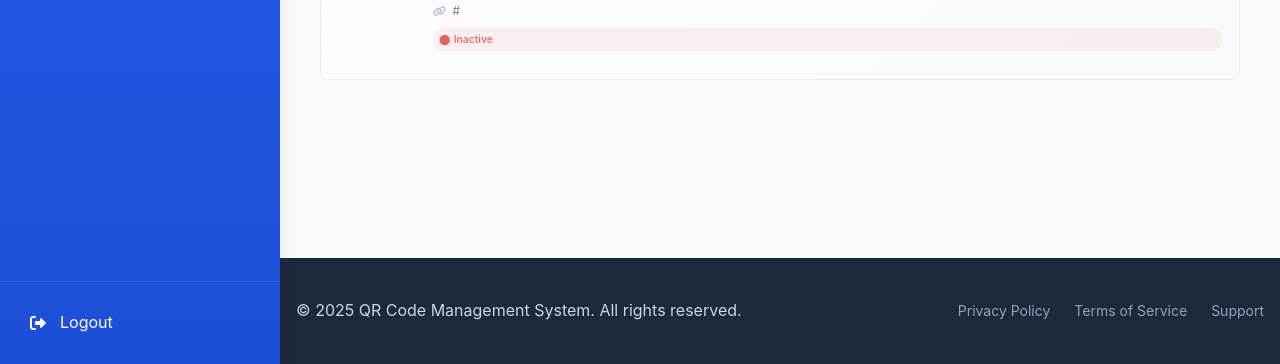
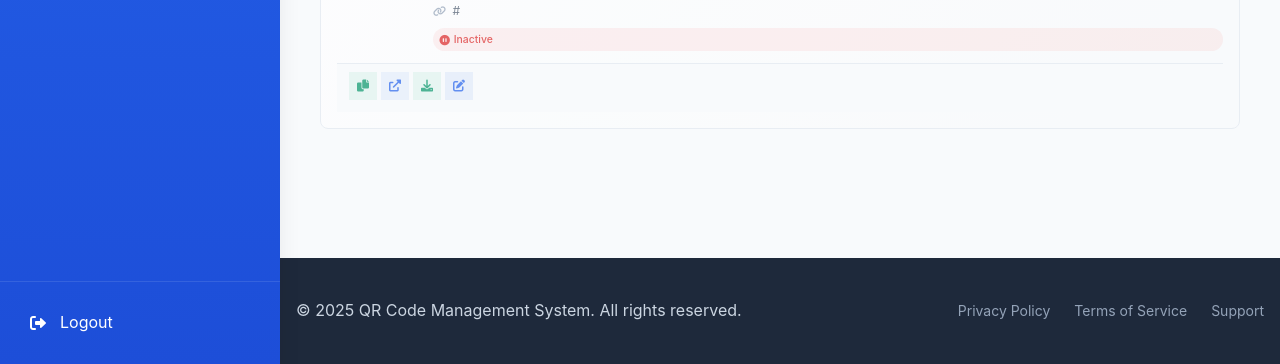
Before and after one commit to nguyen-ngo/QR_Code_Management, a Python web app: template templates/project_qr_codes.html in a window 1280 px wide. Shown: the part 436-800 px from the top of the page. Run offline with Jinja, Linux system fonts and the light colour scheme; the template is opened without the code that fills it: most values are stand-ins (such as "Sample title", 1, 10 or a date in 2020).

Commit message:
Updated project qr codes page UI

```diff
--- a/templates/project_qr_codes.html
+++ b/templates/project_qr_codes.html
@@ -252,11 +252,78 @@
     min-width: 0;
   }
 
-  .qr-actions {
+  /* QR Card Actions - ADDED FROM DASHBOARD */
+  .qr-card-actions {
     display: flex;
-    gap: var(--spacing-2);
-    padding-top: var(--spacing-3);
+    gap: var(--spacing-1);
+    justify-content: flex-start;
+    padding-top: var(--spacing-2);
     border-top: 1px solid var(--gray-200);
+    margin-top: var(--spacing-2);
+  }
+
+  .qr-action-btn {
+    width: 28px;
+    height: 28px;
+    border-radius: var(--radius-md);
+    border: none;
+    display: flex;
+    align-items: center;
+    justify-content: center;
+    cursor: pointer;
+    transition: var(--transition);
+    font-size: 0.75rem;
+    text-decoration: none;
+  }
+
+  .qr-action-btn.copy {
+    background: rgba(16, 185, 129, 0.1);
+    color: #059669;
+  }
+
+  .qr-action-btn.copy:hover {
+    background: #059669;
+    color: var(--white);
+  }
+
+  .qr-action-btn.link {
+    background: rgba(59, 130, 246, 0.1);
+    color: #2563eb;
+  }
+
+  .qr-action-btn.link:hover {
+    background: #2563eb;
+    color: var(--white);
+  }
+
+  .qr-action-btn.download {
+    background: rgba(16, 185, 129, 0.1);
+    color: #059669;
+  }
+
+  .qr-action-btn.download:hover {
+    background: #059669;
+    color: var(--white);
+  }
+
+  .qr-action-btn.edit {
+    background: rgba(37, 99, 235, 0.1);
+    color: var(--primary-color);
+  }
+
+  .qr-action-btn.edit:hover {
+    background: var(--primary-color);
+    color: var(--white);
+  }
+
+  .qr-action-btn.toggle {
+    background: rgba(245, 158, 11, 0.1);
+    color: #d97706;
+  }
+
+  .qr-action-btn.toggle:hover {
+    background: #d97706;
+    color: var(--white);
   }
 
   .qr-status-badge {
@@ -695,26 +760,47 @@
           {% endif %}
 
           <span class="qr-status-badge {{ 'active' if qr.active_status else 'inactive' }}">
-            <i class="fas fa-circle"></i>
+            <i class="fas {{ 'fa-check-circle' if qr.active_status else 'fa-pause-circle' }}"></i>
             {{ 'Active' if qr.active_status else 'Inactive' }}
           </span>
         </div>
       </div>
 
-      <!-- QR Actions -->
-      {% if session.role == 'admin' %}
-      <div class="qr-actions">
+      <!-- QR Card Actions - ADDED ALL BUTTONS -->
+      <div class="qr-card-actions">
+        <button class="qr-action-btn copy"
+                onclick="event.stopPropagation(); copyQRUrl({{ qr.id }})"
+                title="Copy QR Code URL">
+          <i class="fas fa-copy"></i>
+        </button>
+
+        <button class="qr-action-btn link"
+                onclick="event.stopPropagation(); openQRLink({{ qr.id }})"
+                title="Open QR Code Link">
+          <i class="fas fa-external-link-alt"></i>
+        </button>
+
+        <button class="qr-action-btn download"
+                onclick="event.stopPropagation(); downloadQRFromCard(this)"
+                title="Download QR Code">
+          <i class="fas fa-download"></i>
+        </button>
+
         <a href="{{ url_for('edit_qr_code', qr_id=qr.id) }}"
-           class="btn btn-sm btn-secondary"
-           onclick="event.stopPropagation()">
-          <i class="fas fa-edit"></i> Edit
+           class="qr-action-btn edit"
+           onclick="event.stopPropagation()"
+           title="Edit QR Code">
+          <i class="fas fa-edit"></i>
         </a>
-        <button onclick="event.stopPropagation(); deleteQRCode({{ qr.id }}, '{{ qr.name }}')"
-                class="btn btn-sm btn-danger">
-          <i class="fas fa-trash"></i> Delete
+
+        {% if session.role == 'admin' %}
+        <button class="qr-action-btn toggle"
+                onclick="event.stopPropagation(); toggleQRCodeStatus({{ qr.id }})"
+                title="{{ 'Deactivate' if qr.active_status else 'Activate' }} QR Code">
+          <i class="fas {{ 'fa-pause' if qr.active_status else 'fa-play' }}"></i>
         </button>
+        {% endif %}
       </div>
-      {% endif %}
     </div>
     {% endfor %}
   </div>
```
Also changed, not shown: other parts of templates/project_qr_codes.html (+31 -26 lines).
